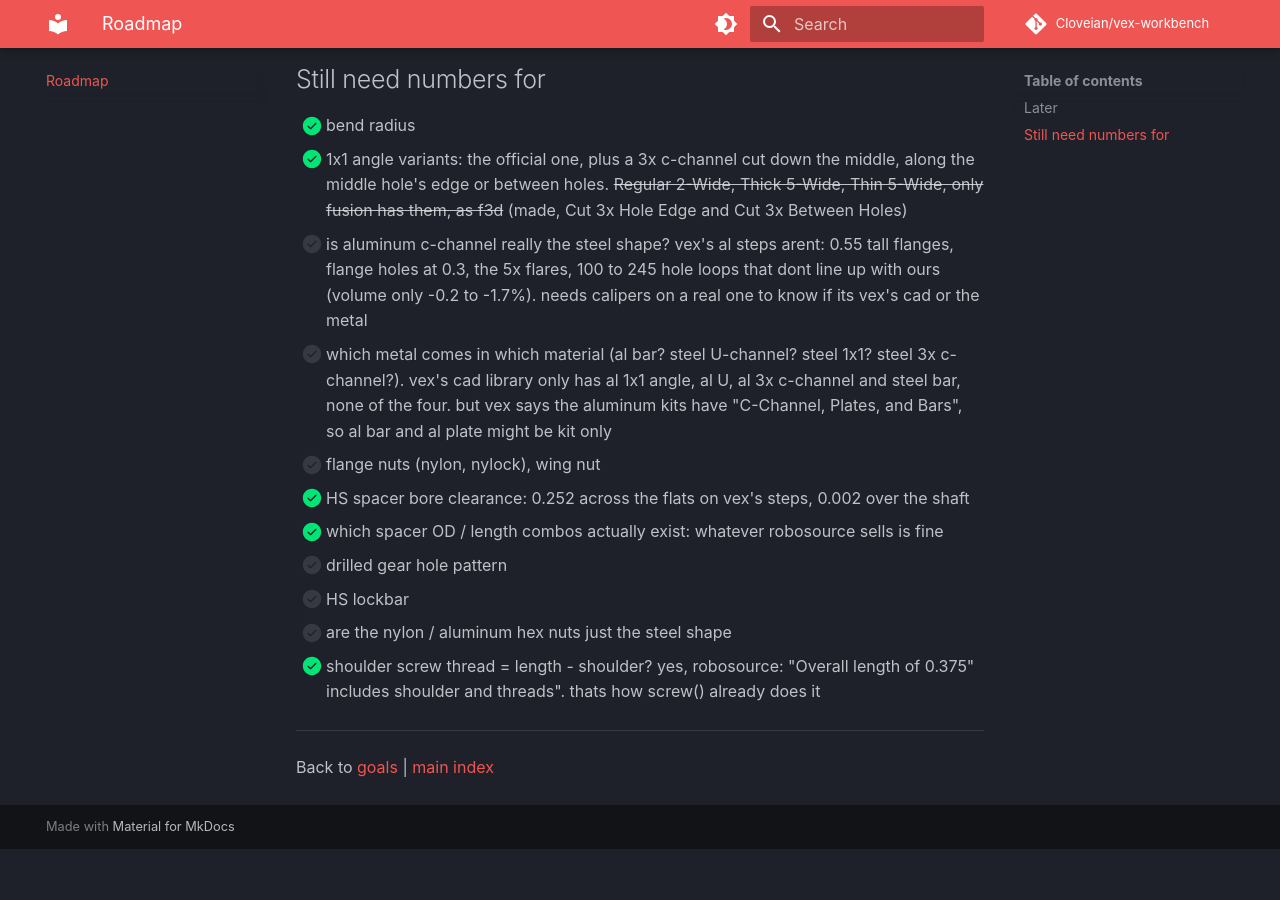
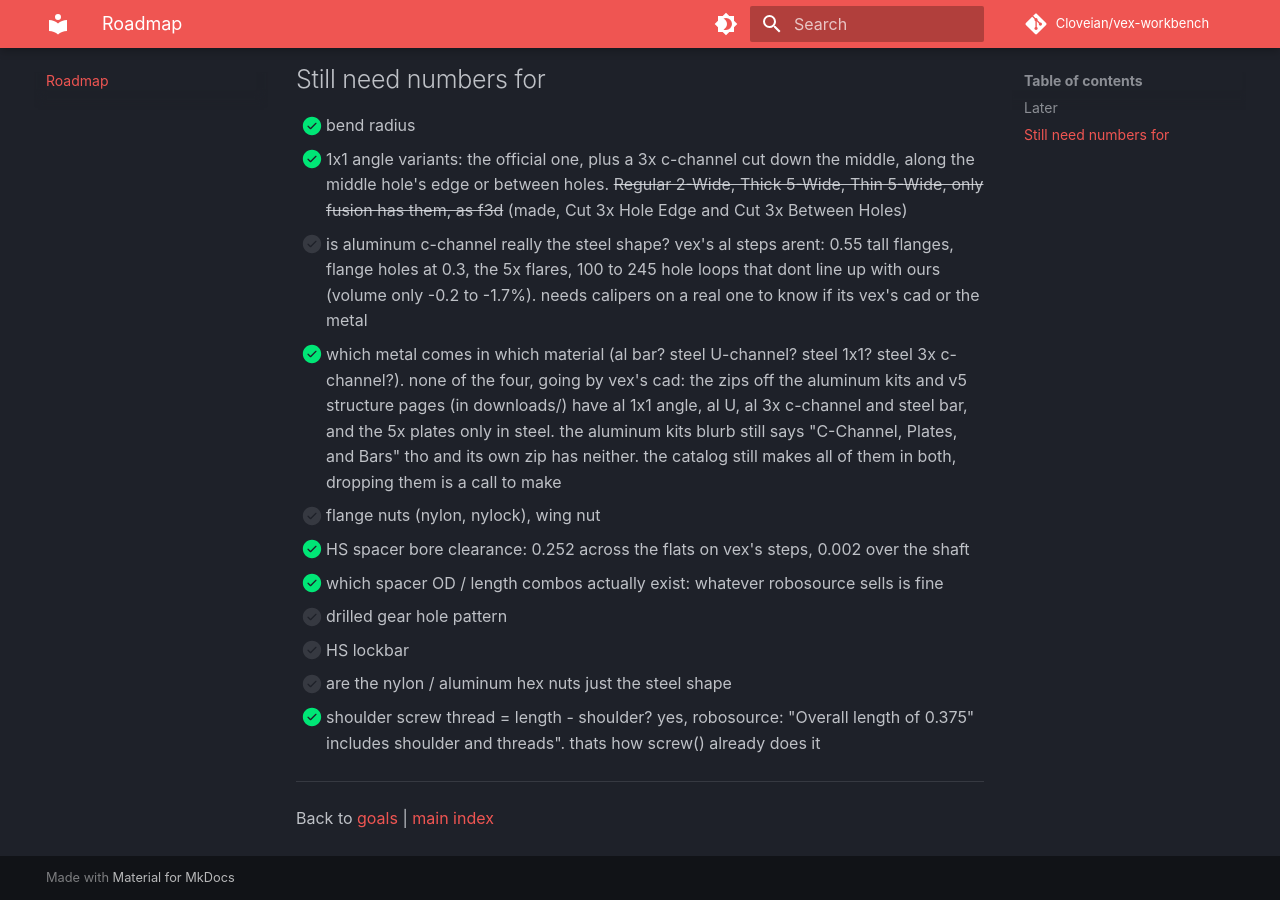
Before and after one commit to Cloveian/vex-workbench, an MkDocs documentation site: the page built from docs/roadmap.md, in a window 1280 px wide and 900 px high, scrolled down 1373 px. Built offline with MkDocs 1.6.1 and Material for MkDocs 9.7.7, drawn with Linux system fonts in a browser that asks for light colours; comment, search, counter and statistics services are not loaded; before the commit the page ends 2222 px from its top, so only the background shows below that.

Commit message:
the answer was in downloads the whole time, vexs cad has none of those four

```diff
--- a/docs/roadmap.md
+++ b/docs/roadmap.md
@@ -26,7 +26,7 @@
 - [x] bend radius
 - [x] 1x1 angle variants: the official one, plus a 3x c-channel cut down the middle, along the middle hole's edge or between holes. ~~Regular 2-Wide, Thick 5-Wide, Thin 5-Wide, only fusion has them, as f3d~~ (made, Cut 3x Hole Edge and Cut 3x Between Holes)
 - [ ] is aluminum c-channel really the steel shape? vex's al steps arent: 0.55 tall flanges, flange holes at 0.3, the 5x flares, 100 to 245 hole loops that dont line up with ours (volume only -0.2 to -1.7%). needs calipers on a real one to know if its vex's cad or the metal
-- [ ] which metal comes in which material (al bar? steel U-channel? steel 1x1? steel 3x c-channel?). vex's cad library only has al 1x1 angle, al U, al 3x c-channel and steel bar, none of the four. but vex says the aluminum kits have "C-Channel, Plates, and Bars", so al bar and al plate might be kit only
+- [x] which metal comes in which material (al bar? steel U-channel? steel 1x1? steel 3x c-channel?). none of the four, going by vex's cad: the zips off the aluminum kits and v5 structure pages (in downloads/) have al 1x1 angle, al U, al 3x c-channel and steel bar, and the 5x plates only in steel. the aluminum kits blurb still says "C-Channel, Plates, and Bars" tho and its own zip has neither. the catalog still makes all of them in both, dropping them is a call to make
 - [ ] flange nuts (nylon, nylock), wing nut
 - [x] HS spacer bore clearance: 0.252 across the flats on vex's steps, 0.002 over the shaft
 - [x] which spacer OD / length combos actually exist: whatever robosource sells is fine
```
